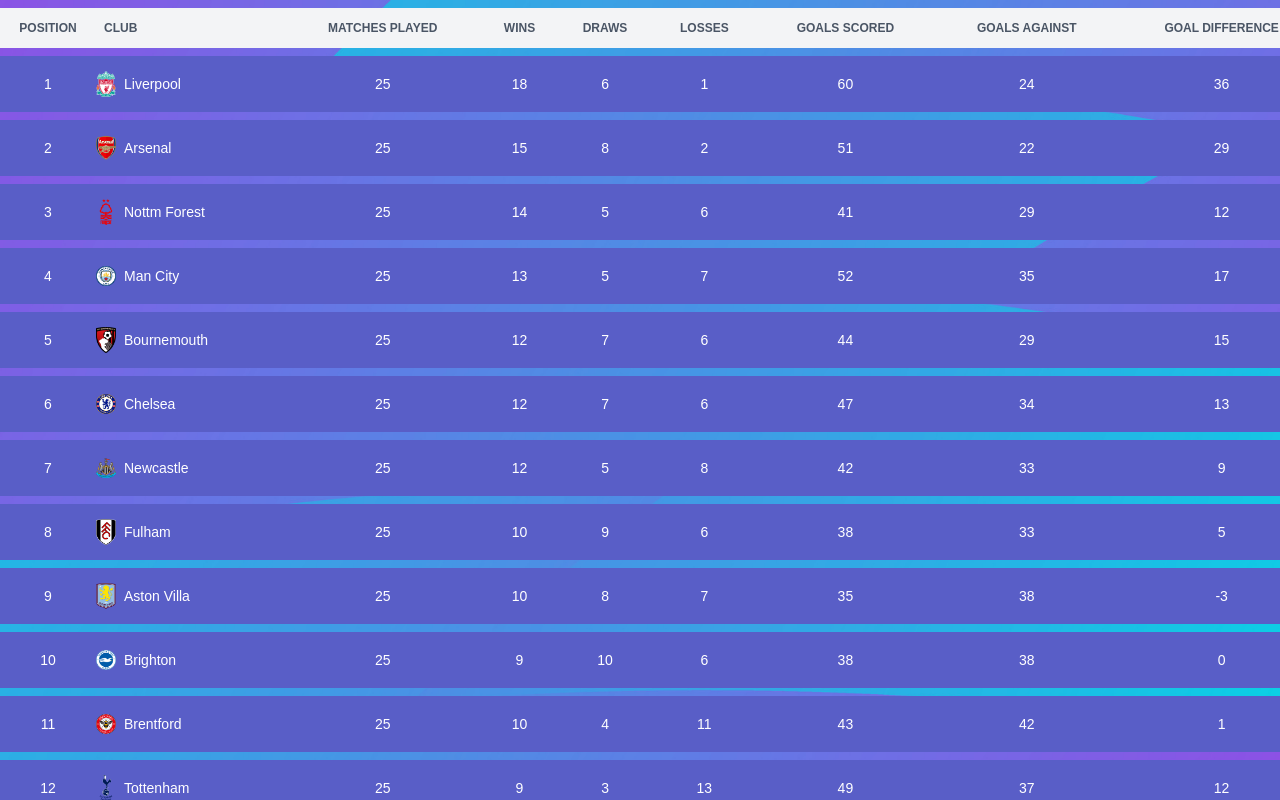
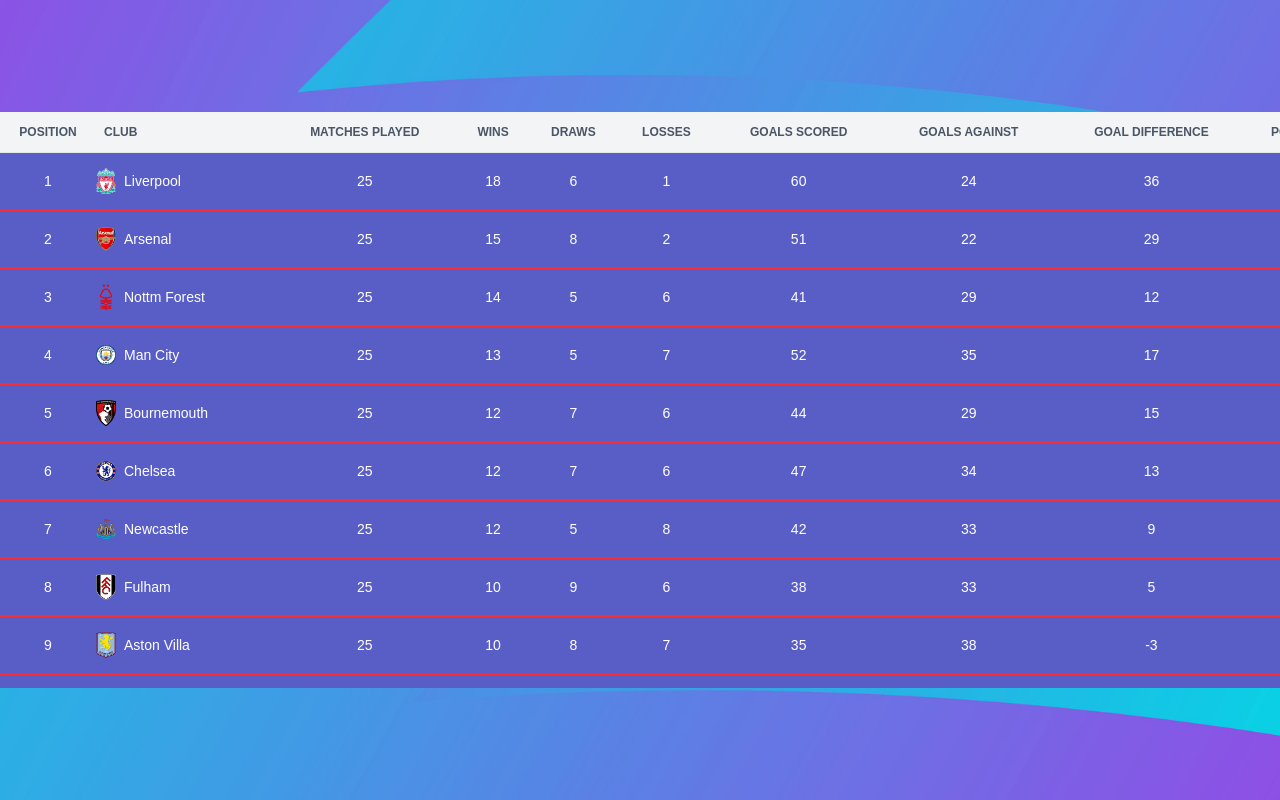
Before and after one commit to cjbeales/premier-league-table, a Next.js app: page / in a window 1280 px wide. Built offline with nearby package versions, Linux system fonts and the light colour scheme.

Commit message:
Scroll size corrected

```diff
--- a/app/page.tsx
+++ b/app/page.tsx
@@ -6,7 +6,7 @@
       <div className=" absolute inset-0 bg-[url('/pl-table-background.jpg')] bg-cover bg-center" />
       <div className="absolute inset-0 bg-black/10" />
       <div className="relative z-10">
-        <main className="flex flex-1 w-full max-h-screen max-w-screen-xl overflow-x-auto flex-col items-center justify-between py-0 sm:items-start">
+        <main className="flex flex-1 w-full max-h-[72vh] max-w-screen-xl overflow-x-auto flex-col items-center justify-between py-0 sm:items-start">
           <LeagueTable />
         </main>
       </div>
--- a/components/LeagueTable/index.tsx
+++ b/components/LeagueTable/index.tsx
@@ -4,7 +4,7 @@
 
 export const LeagueTable = () => {
     return (
-        <table className="min-w-[1700px] text-left text-sm overflow-x-auto border-separate border-spacing-y-2">
+        <table className="min-w-[1600px] text-left text-sm overflow-x-auto border-collapse">
             <LeagueTableHead headerItems={LEAGUE_TABLE_HEADERS} />
             <LeagueTableBody data={TEAMS} />
         </table>
```
